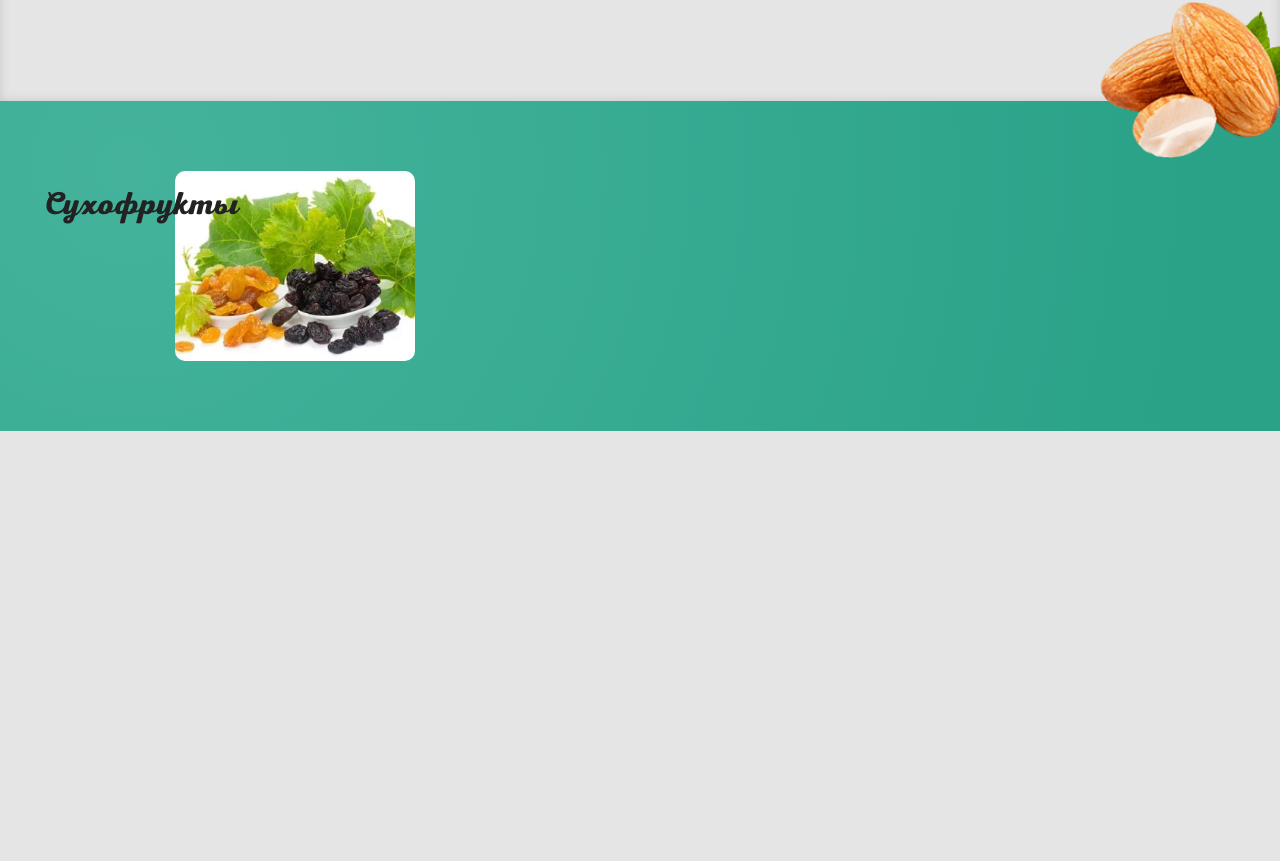
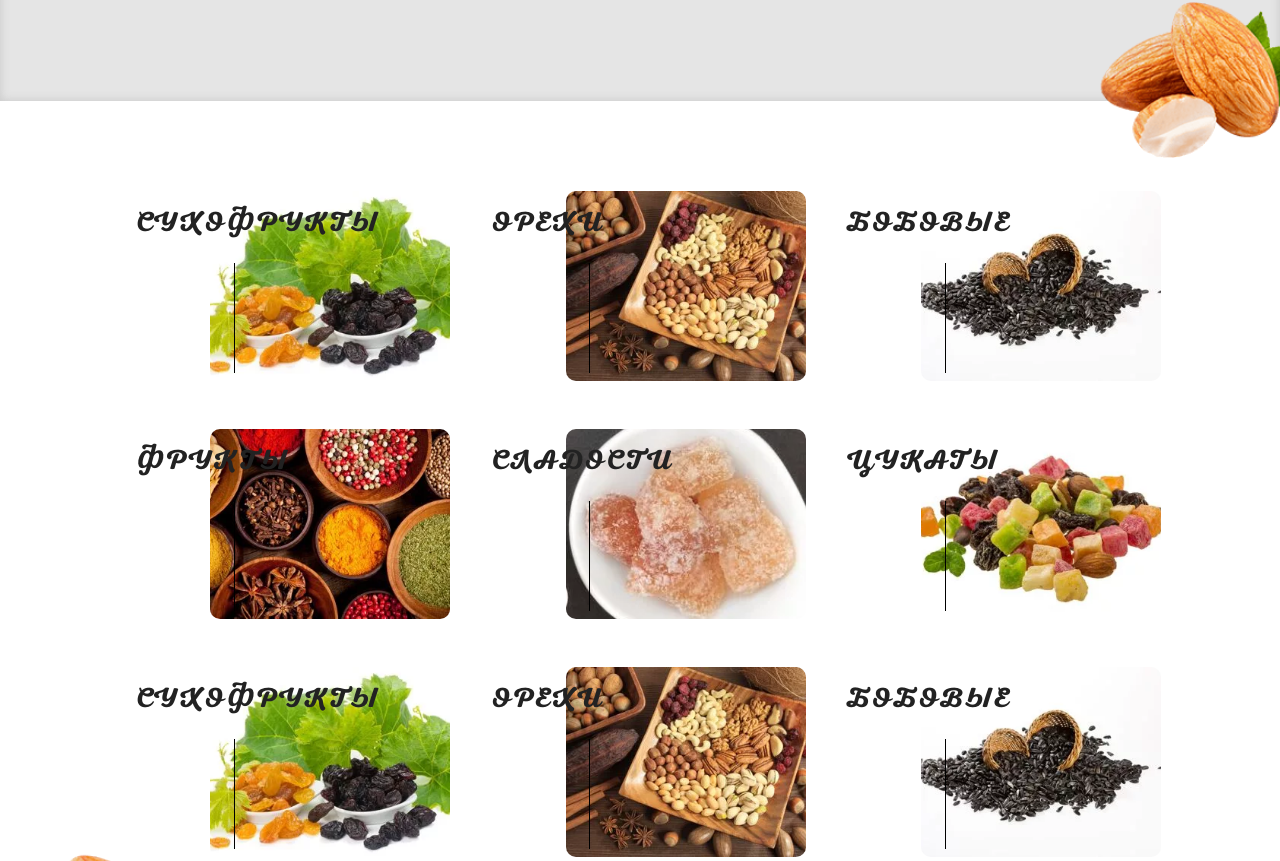
Before and after one commit to 7Davronbek/app-suxofruits-client, a React (Create React App) app: page / in a window 1280 px wide. Shown: the part 1579-2440 px from the top of the page. Built offline with nearby package versions, Linux system fonts and the light colour scheme; some icons are missing.

Commit message:
suxofruits

```diff
--- a/src/components/Galary.jsx
+++ b/src/components/Galary.jsx
@@ -7,6 +7,62 @@ const Galary = () => {
             <div className="galary">
                 <div className="container">
                     <div className="row">
+                        <div className="col-10 mx-auto">
+                            <div className="row">
+                                <div className="col-lg-4 col-md-6 mb-5">
+                                    <div className="cards">
+                                        <div className="img">
+                                            <img src="/assets/image/galary/1.webp" className='w-100' alt="" />
+                                        </div>
+                                        <h2 className="bold">Сухофрукты</h2>
+                                    </div>
+                                </div>
+
+                                <div className="col-lg-4 col-md-6 mb-5">
+                                    <div className="cards">
+                                        <div className="img">
+                                            <img src="/assets/image/galary/2.webp" className='w-100' alt="" />
+                                        </div>
+                                        <h2 className="bold">Орехи</h2>
+                                    </div>
+                                </div>
+
+                                <div className="col-lg-4 col-md-6 mb-5">
+                                    <div className="cards">
+                                        <div className="img">
+                                            <img src="/assets/image/galary/3.webp" className='w-100' alt="" />
+                                        </div>
+                                        <h2 className="bold">Бобовые</h2>
+                                    </div>
+                                </div>
+
+                                <div className="col-lg-4 col-md-6 mb-5">
+                                    <div className="cards">
+                                        <div className="img">
+                                            <img src="/assets/image/galary/4.webp" className='w-100' alt="" />
+                                        </div>
+                                        <h2 className="bold">	Фрукты</h2>
+                                    </div>
+                                </div>
+
+                                <div className="col-lg-4 col-md-6 mb-5">
+                                    <div className="cards">
+                                        <div className="img">
+                                            <img src="/assets/image/galary/5.webp" className='w-100' alt="" />
+                                        </div>
+                                        <h2 className="bold">СЛАДОСТИ</h2>
+                                    </div>
+                                </div>
+
+                                <div className="col-lg-4 col-md-6 mb-5">
+                                    <div className="cards">
+                                        <div className="img">
+                                            <img src="/assets/image/galary/6.webp" className='w-100' alt="" />
+                                        </div>
+                                        <h2 className="bold">Цукаты</h2>
+                                    </div>
+                                </div>
+
                                 <div className="col-lg-4 col-md-6">
                                     <div className="cards">
                                         <div className="img">
@@ -15,8 +71,31 @@ const Galary = () => {
                                         <h2 className="bold">Сухофрукты</h2>
                                     </div>
                                 </div>
+
+                                <div className="col-lg-4 col-md-6">
+                                    <div className="cards">
+                                        <div className="img">
+                                            <img src="/assets/image/galary/2.webp" className='w-100' alt="" />
+                                        </div>
+                                        <h2 className="bold">Орехи</h2>
                                     </div>
                                 </div>
+
+                                <div className="col-lg-4 col-md-6">
+                                    <div className="cards">
+                                        <div className="img">
+                                            <img src="/assets/image/galary/3.webp" className='w-100' alt="" />
+                                        </div>
+                                        <h2 className="bold">Бобовые</h2>
+                                    </div>
+                                </div>
+
+                            </div>
+                        </div>
+                    </div>
+                </div>
+
+                <div className="leftBottom"><img src="/assets/image/nuts.png" alt="" /></div>
             </div>
 
         </>
--- a/src/sass/main.scss
+++ b/src/sass/main.scss
@@ -94,7 +94,8 @@ html {
         }
 
         .left,
-        .right {
+        .right,
+        .leftBottom {
             position: absolute;
 
             img {
@@ -103,9 +104,16 @@ html {
             }
         }
 
+        .leftBottom {
+            position: absolute;
+            left: 0;
+            bottom: -77px;
+        }
+
         .right {
             right: 0;
             bottom: -50px;
+            z-index: 1;
         }
 
         .left {
@@ -486,8 +494,10 @@ html {
         }
 
         .galary {
-            padding: 70px 0;
-            background: radial-gradient(circle farthest-corner at 10% 20%, #45b39c 0%, #159b7ee6 90%);
+            padding: 90px 0 70px;
+            // background: radial-gradient(circle farthest-corner at 10% 20%, #45b39c 0%, #159b7ee6 90%);
+            background-color: #fff;
+            position: relative;
 
             .cards {
                 position: relative;
@@ -536,11 +546,28 @@ html {
                 h2 {
                     position: absolute;
                     top: 15px;
-                    left: 30px;
+                    left: 15px;
+                    font-size: 28px;
+                    text-transform: uppercase;
+                }
+
+                &::after {
+                    content: '';
+                    position: absolute;
+                    background-color: #000;
+                    width: 1px;
+                    height: 58%;
+                    bottom: 8px;
+                    left: 115px;
+                    transition: all .4s ease-in-out;
                 }
 
                 &:hover {
                     cursor: pointer;
+
+                    &::after {
+                        background-color: $main;
+                    }
 
                     .img {
 
```
Also changed, not shown: public/assets/image/fixedBg.png (added). Lines whose indentation alone changed are shown as unchanged.
